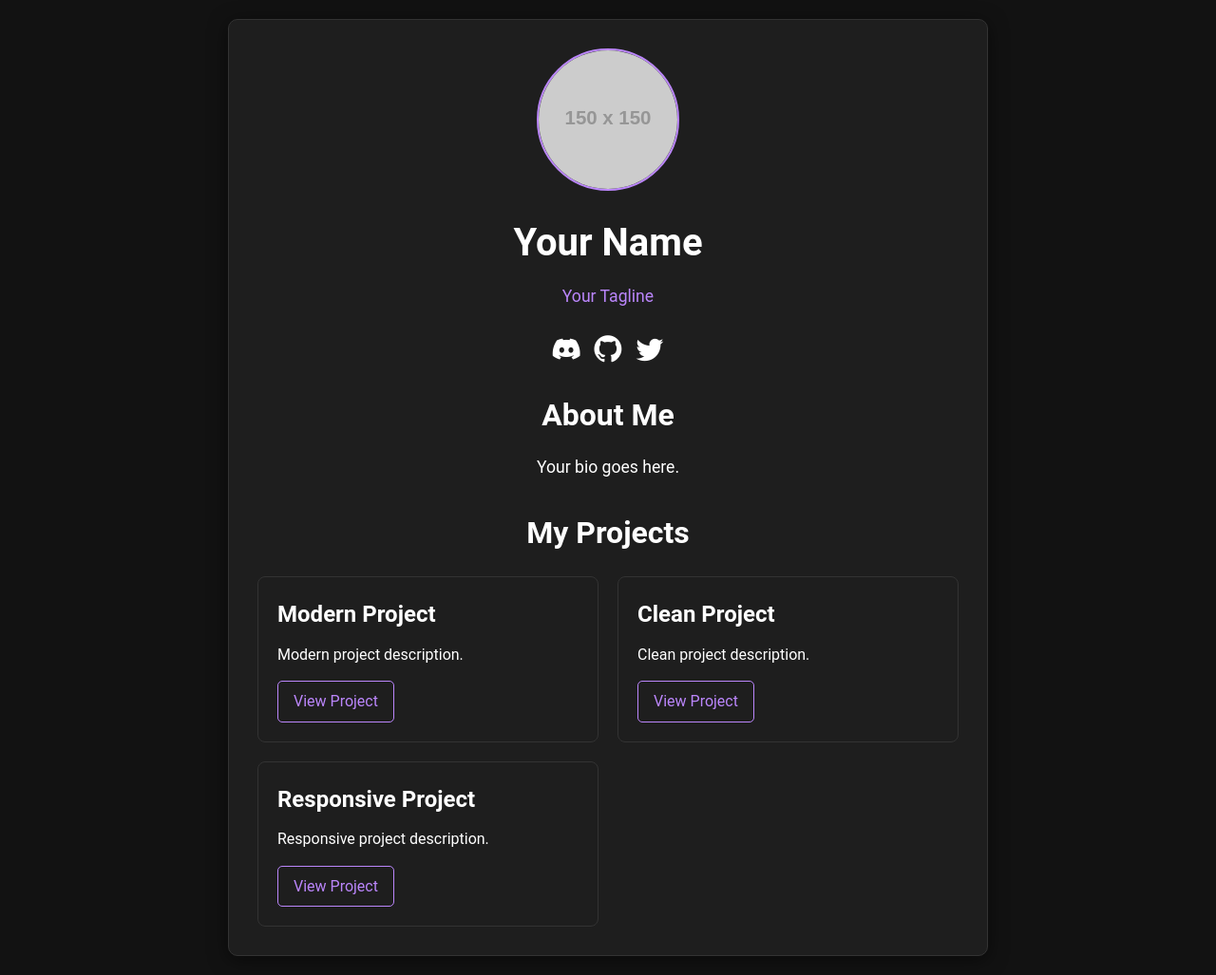
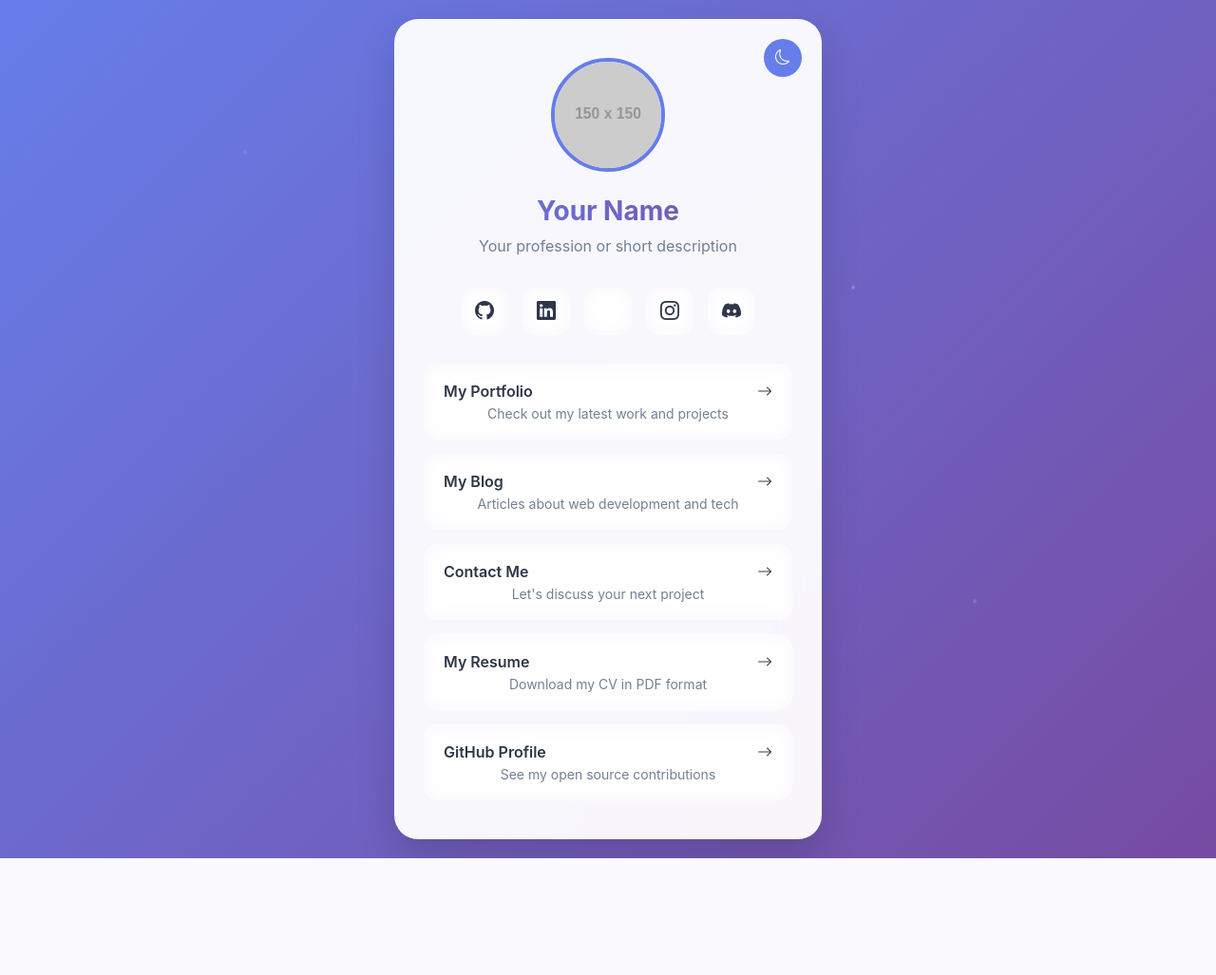
Before and after one commit to Cut0x/card-page-web, a PHP site: page / in a window 1280 px wide. Shown: the whole page at 95% size. After the commit the page ends 904 px from the top, so only its background shows below. Run offline with PHP 8.4, Linux system fonts and the light colour scheme; grey boxes labelled with a size stand in for pictures from a placeholder-image service; some libraries are stand-ins or nearby versions.

Commit message:
new design
mise en place du nouveau design
- plus moderne
- plus sobre

```diff
--- a/index.html
+++ b/index.html
@@ -2,92 +2,118 @@
 <html lang="en">
 <head>
     <meta charset="UTF-8">
-    <meta name="viewport" content="width=device-width, initial-scale=1">
-    <title>Your profile card</title>
-
-    <!-- Styles -->
-    <link rel="stylesheet" href="./src/css/style.css">
-    <link rel="shortcut icon" href="https://app.akirasteam.com/uploads/pdp_default.png" type="image/x-icon">
+    <meta name="viewport" content="width=device-width, initial-scale=1.0">
+    <title>Modern Profile</title>
 
     <!-- Bootstrap Icons -->
     <link rel="stylesheet" href="https://cdn.jsdelivr.net/npm/bootstrap-icons@1.10.5/font/bootstrap-icons.css">
+
+    <link rel="stylesheet" href="./src/css/style.css">
 </head>
 <body>
+    <div class="particles">
+        <div class="particle"></div>
+        <div class="particle"></div>
+        <div class="particle"></div>
+    </div>
+
     <div class="container">
         <div class="card">
-            <!-- Profile -->
-            <header class="profile">
-                <img id="avatar" class="avatar" src="" alt="Avatar">
-                <h1 id="name"></h1>
-                <p id="tagline"></p>
-            </header>
+            <button class="theme-btn" id="themeBtn" title="Toggle theme">
+                <i class="bi bi-moon"></i>
+            </button>
 
-            <!-- Social Networks -->
-            <section class="social-networks" id="social-networks">
-            </section>
+            <img id="avatar" class="avatar" src="" alt="Profile Avatar">
+            <h1 class="name" id="name"></h1>
+            <p class="tagline" id="tagline"></p>
 
-            <!-- About -->
-            <section class="about" id="about">
-                <h2>About Me</h2>
-                <p id="about-text"></p>
-            </section>
+            <div class="social-links" id="socialLinks"></div>
 
-            <!-- Projects -->
-            <section class="projects">
-                <h2>My Projects</h2>
-                <div id="project-list" class="projects-container"></div>
-            </section>
+            <div class="links-container" id="linksContainer"></div>
         </div>
     </div>
 
-    <!-- Loading config -->
     <script src="./src/js/config.js"></script>
     <script>
-        // Apply dark theme variables via config.darkTheme
-        if(config.darkTheme) {
-            document.documentElement.style.setProperty('--background', config.darkTheme.background || '#121212');
-            document.documentElement.style.setProperty('--card-background', config.darkTheme.cardBackground || '#1e1e1e');
-            document.documentElement.style.setProperty('--accent-color', config.darkTheme.accentColor || '#bb86fc');
-            document.documentElement.style.setProperty('--text-color', config.darkTheme.textColor || '#ffffff');
-            document.documentElement.style.setProperty('--border-color', config.darkTheme.borderColor || '#333');
+        // Initialize the page with config data
+        function initPage() {
+            // Basic info
+            document.getElementById('name').textContent = config.user.name;
+            document.getElementById('tagline').textContent = config.user.tagline;
+            document.getElementById('avatar').src = config.user.avatar;
+
+            // Social networks
+            const socialContainer = document.getElementById('socialLinks');
+            socialContainer.innerHTML = '';
+            config.socialNetworks.forEach(social => {
+                const link = document.createElement('a');
+                link.href = social.link;
+                link.target = '_blank';
+                link.className = 'social-link';
+                link.title = social.name;
+                link.innerHTML = `<i class="${social.icon}"></i>`;
+                socialContainer.appendChild(link);
+            });
+
+            // Project links
+            const linksContainer = document.getElementById('linksContainer');
+            linksContainer.innerHTML = '';
+            config.projects.forEach(project => {
+                const link = document.createElement('a');
+                link.href = project.link;
+                link.target = '_blank';
+                link.className = 'link';
+                link.innerHTML = `
+                    <div class="link-title">
+                        ${project.title}
+                        <i class="bi bi-arrow-right link-arrow"></i>
+                    </div>
+                    <div class="link-description">${project.description}</div>
+                `;
+                linksContainer.appendChild(link);
+            });
+
+            // Apply dark theme if configured
+            if (config.darkTheme) {
+                applyDarkThemeColors();
+            }
         }
 
-        // Profile configuration
-        document.getElementById('avatar').src = config.user.avatar;
-        document.getElementById('name').innerText = config.user.name;
-        document.getElementById('tagline').innerText = config.user.tagline || '';
+        // Theme management
+        const themeBtn = document.getElementById('themeBtn');
+        const body = document.body;
 
-        // About Section
-        document.getElementById('about-text').innerText = config.about || "No description available.";
+        // Load saved theme
+        const savedTheme = localStorage.getItem('theme') || 'light';
+        body.setAttribute('data-theme', savedTheme);
+        updateThemeIcon(savedTheme);
 
-        // Social Networks
-        const socialContainer = document.getElementById('social-networks');
-        if(config.socialNetworks && Array.isArray(config.socialNetworks)) {
-            config.socialNetworks.forEach(network => {
-                const a = document.createElement('a');
-                a.href = network.link;
-                a.target = '_blank';
-                a.className = 'social-icon';
-                a.title = network.name;
-                a.innerHTML = `<i class="bi ${network.icon}"></i>`;
-                socialContainer.appendChild(a);
-            });
+        themeBtn.addEventListener('click', () => {
+            const currentTheme = body.getAttribute('data-theme');
+            const newTheme = currentTheme === 'dark' ? 'light' : 'dark';
+
+            body.setAttribute('data-theme', newTheme);
+            localStorage.setItem('theme', newTheme);
+            updateThemeIcon(newTheme);
+        });
+
+        function updateThemeIcon(theme) {
+            const icon = themeBtn.querySelector('i');
+            icon.className = theme === 'dark' ? 'bi bi-sun' : 'bi bi-moon';
         }
 
-        // Projects
-        const projectsContainer = document.getElementById('project-list');
-        if(config.projects && Array.isArray(config.projects)) {
-            config.projects.forEach(project => {
-                const projectDiv = document.createElement('div');
-                projectDiv.className = 'project-card';
-                projectDiv.innerHTML = `
-                    <h3>${project.title}</h3>
-                    <p>${project.description}</p>
-                    ${project.link ? `<a href="${project.link}" target="_blank" class="project-link">View Project</a>` : ''}
-                `;
-                projectsContainer.appendChild(projectDiv);
-            });
+        function applyDarkThemeColors() {
+            if (config.darkTheme && body.getAttribute('data-theme') === 'dark') {
+                const root = document.documentElement;
+                root.style.setProperty('--bg-dark', config.darkTheme.background || 'linear-gradient(135deg, #1a1a2e 0%, #16213e 100%)');
+                root.style.setProperty('--card-dark', config.darkTheme.cardBackground || 'rgba(26, 26, 46, 0.95)');
+                root.style.setProperty('--accent', config.darkTheme.accentColor || '#667eea');
+                root.style.setProperty('--text-dark', config.darkTheme.textColor || '#f7fafc');
+            }
         }
+
+        // Initialize page when DOM is loaded
+        document.addEventListener('DOMContentLoaded', initPage);
     </script>
 </body>
 </html>
--- a/src/css/style.css
+++ b/src/css/style.css
@@ -1,158 +1,253 @@
-/* Dark theme variables */
-:root {
-    --background: #121212;
-    --card-background: #1e1e1e;
-    --accent-color: #bb86fc;
-    --text-color: #ffffff;
-    --border-color: #333;
-}
-
-/* Reset */
 * {
     margin: 0;
     padding: 0;
     box-sizing: border-box;
 }
 
-body {
-    background: var(--background);
-    color: var(--text-color);
-    font-family: 'Roboto', sans-serif;
-    line-height: 1.6;
+:root {
+    --bg-light: linear-gradient(135deg, #667eea 0%, #764ba2 100%);
+    --bg-dark: linear-gradient(135deg, #1a1a2e 0%, #16213e 100%);
+    --card-light: rgba(255, 255, 255, 0.95);
+    --card-dark: rgba(26, 26, 46, 0.95);
+    --text-light: #2d3748;
+    --text-dark: #f7fafc;
+    --accent: #667eea;
 }
 
-/* Main container */
-.container {
-    display: flex;
-    justify-content: center;
-    align-items: center;
-    padding: 20px;
-    min-height: 100vh;
+[data-theme="dark"] {
+    --bg: var(--bg-dark);
+    --card: var(--card-dark);
+    --text: var(--text-dark);
+    --text-secondary: #e2e8f0;
 }
 
-/* Main card */
-.card {
-    background: var(--card-background);
-    border: 1px solid var(--border-color);
-    border-radius: 10px;
-    padding: 30px;
-    max-width: 800px;
-    width: 100%;
-    box-shadow: 0 4px 20px rgba(0, 0, 0, 0.5);
+body {
+    font-family: 'Inter', -apple-system, BlinkMacSystemFont, sans-serif;
+    background: var(--bg, var(--bg-light));
+    color: var(--text, var(--text-light));
+    min-height: 100vh;
+    padding: 20px;
+    transition: all 0.3s ease;
 }
 
-/* Profile section */
-.profile {
+.container {
+    max-width: 450px;
+    margin: 0 auto;
+}
+
+.card {
+    background: var(--card, var(--card-light));
+    backdrop-filter: blur(20px);
+    border-radius: 25px;
+    padding: 40px 30px;
+    box-shadow: 0 20px 40px rgba(0, 0, 0, 0.15);
     text-align: center;
-    margin-bottom: 20px;
+    position: relative;
+    border: 1px solid rgba(255, 255, 255, 0.2);
+    animation: slideUp 0.6s ease-out;
+}
+
+/* Animation d'entrée */
+@keyframes slideUp {
+    from {
+        opacity: 0;
+        transform: translateY(30px);
+    }
+    to {
+        opacity: 1;
+        transform: translateY(0);
+    }
+}
+
+.theme-btn {
+    position: absolute;
+    top: 20px;
+    right: 20px;
+    background: var(--accent);
+    border: none;
+    border-radius: 50%;
+    width: 40px;
+    height: 40px;
+    color: white;
+    cursor: pointer;
+    transition: all 0.3s ease;
+    display: flex;
+    align-items: center;
+    justify-content: center;
+    font-size: 16px;
+}
+
+.theme-btn:hover {
+    transform: scale(1.1);
 }
 
 .avatar {
-    width: 150px;
-    height: 150px;
+    width: 120px;
+    height: 120px;
     border-radius: 50%;
+    border: 4px solid var(--accent);
+    margin-bottom: 20px;
     object-fit: cover;
-    border: 2px solid var(--accent-color);
-    margin-bottom: 15px;
+    transition: all 0.3s ease;
 }
 
-.profile h1 {
-    font-size: 2.5rem;
-    margin-bottom: 10px;
+.avatar:hover {
+    transform: scale(1.05);
 }
 
-.profile p {
-    font-size: 1.1rem;
-    color: var(--accent-color);
+.name {
+    font-size: 28px;
+    font-weight: 700;
+    margin-bottom: 8px;
+    background: linear-gradient(45deg, var(--accent), #764ba2);
+    -webkit-background-clip: text;
+    -webkit-text-fill-color: transparent;
+    background-clip: text;
 }
 
-/* Social networks */
-.social-networks {
+.tagline {
+    color: var(--text-secondary, #718096);
+    margin-bottom: 30px;
+    line-height: 1.6;
+    font-size: 16px;
+}
+
+.social-links {
     display: flex;
     justify-content: center;
     gap: 15px;
-    margin-bottom: 20px;
+    margin-bottom: 30px;
+    flex-wrap: wrap;
 }
 
-.social-icon {
-    font-size: 1.8rem;
-    color: var(--text-color);
-    transition: color 0.3s ease, transform 0.3s ease;
+.social-link {
+    display: flex;
+    align-items: center;
+    justify-content: center;
+    width: 50px;
+    height: 50px;
+    background: rgba(255, 255, 255, 0.1);
+    border: 1px solid rgba(255, 255, 255, 0.2);
+    border-radius: 15px;
+    color: var(--text);
+    text-decoration: none;
+    font-size: 20px;
+    transition: all 0.3s ease;
+    backdrop-filter: blur(10px);
 }
 
-.social-icon:hover {
-    color: var(--accent-color);
-    transform: scale(1.1);
+.social-link:hover {
+    background: var(--accent);
+    color: white;
+    transform: translateY(-3px);
 }
 
-/* About section */
-.about {
-    margin-bottom: 30px;
-    text-align: center;
+.links-container {
+    display: flex;
+    flex-direction: column;
+    gap: 15px;
 }
 
-.about h2 {
-    font-size: 2rem;
-    margin-bottom: 15px;
+.link {
+    display: block;
+    padding: 18px 20px;
+    background: rgba(255, 255, 255, 0.1);
+    border: 1px solid rgba(255, 255, 255, 0.2);
+    border-radius: 15px;
+    color: var(--text);
+    text-decoration: none;
+    transition: all 0.3s ease;
+    backdrop-filter: blur(10px);
+    position: relative;
+    overflow: hidden;
 }
 
-.about p {
-    font-size: 1.1rem;
+.link:hover {
+    background: rgba(255, 255, 255, 0.2);
+    transform: translateY(-2px);
+    box-shadow: 0 10px 25px rgba(0, 0, 0, 0.15);
 }
 
-/* Projects section */
-.projects {
-    margin-top: 30px;
+.link-title {
+    font-weight: 600;
+    margin-bottom: 5px;
+    display: flex;
+    align-items: center;
+    justify-content: space-between;
 }
 
-.projects h2 {
-    text-align: center;
-    font-size: 2rem;
-    margin-bottom: 20px;
+.link-description {
+    font-size: 14px;
+    color: var(--text-secondary, #718096);
 }
 
-/* Projects grid */
-.projects-container {
-    display: grid;
-    grid-template-columns: repeat(auto-fit, minmax(240px, 1fr));
-    gap: 20px;
+.link-arrow {
+    transition: all 0.3s ease;
 }
 
-/* Project card */
-.project-card {
-    background: var(--card-background);
-    border: 1px solid var(--border-color);
-    border-radius: 8px;
-    padding: 20px;
-    transition: transform 0.3s ease, box-shadow 0.3s ease;
+.link:hover .link-arrow {
+    transform: translateX(5px);
 }
 
-.project-card:hover {
-    transform: translateY(-5px);
-    box-shadow: 0 4px 20px rgba(0,0,0,0.7);
+@media (max-width: 600px) {
+    .card {
+        padding: 30px 20px;
+    }
+    .social-links {
+        gap: 10px;
+    }
+    .social-link {
+        width: 45px;
+        height: 45px;
+        font-size: 18px;
+    }
 }
 
-.project-card h3 {
-    margin-bottom: 10px;
-    font-size: 1.5rem;
+/* Particules flottantes */
+.particles {
+    position: fixed;
+    top: 0;
+    left: 0;
+    width: 100%;
+    height: 100%;
+    pointer-events: none;
+    z-index: -1;
 }
 
-.project-card p {
-    font-size: 1rem;
-    margin-bottom: 15px;
+.particle {
+    position: absolute;
+    width: 4px;
+    height: 4px;
+    background: rgba(255, 255, 255, 0.3);
+    border-radius: 50%;
+    animation: float 6s ease-in-out infinite;
 }
 
-.project-link {
-    display: inline-block;
-    text-decoration: none;
-    color: var(--accent-color);
-    border: 1px solid var(--accent-color);
-    padding: 8px 16px;
-    border-radius: 5px;
-    transition: background 0.3s ease, color 0.3s ease;
+.particle:nth-child(1) {
+    top: 20%;
+    left: 20%;
+    animation-delay: 0s;
 }
 
-.project-link:hover {
-    background: var(--accent-color);
-    color: var(--card-background);
+.particle:nth-child(2) {
+    top: 80%;
+    left: 80%;
+    animation-delay: 2s;
 }
+
+.particle:nth-child(3) {
+    top: 40%;
+    left: 70%;
+    animation-delay: 4s;
+}
+
+@keyframes float {
+    0%, 100% {
+        transform: translateY(0px);
+        opacity: 0.3;
+    }
+    50% {
+        transform: translateY(-20px);
+        opacity: 0.8;
+    }
+}
```
Also changed, not shown: src/js/config.js (+55 -32 lines).
